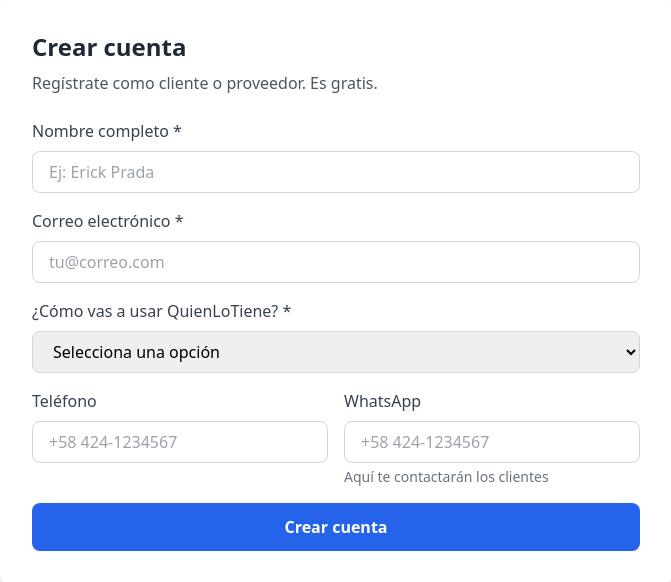
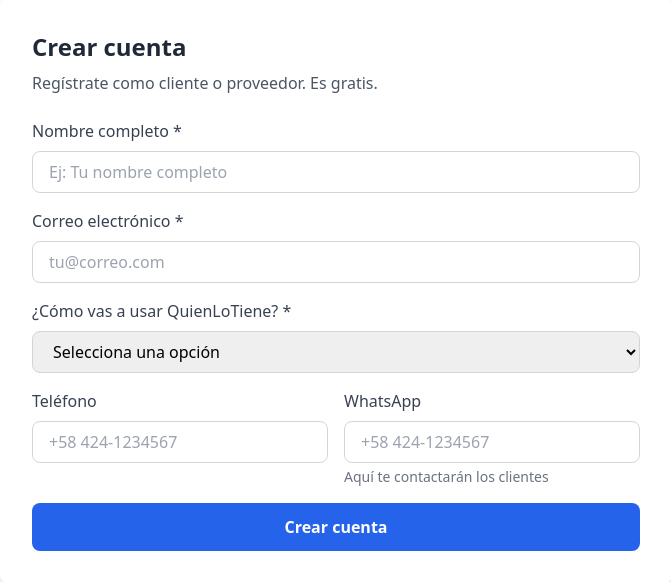
Before and after one commit to Kcire1985/quienlotiene, a Flask app: template templates/registro.html in a window 1280 px wide. Shown: the part 113-695 px from the top of the page, without its empty margins (304-975 px from the left). Run offline with Flask 3, Linux system fonts and the light colour scheme; the template is opened without the code that fills it, so the values that code supplies are empty; parts of the project's set-up code (start-up, migrations or seed data) failed here and were passed over; some libraries are stand-ins or nearby versions.

Commit message:
Cambiar placeholder del nombre en registro

```diff
--- a/templates/registro.html
+++ b/templates/registro.html
@@ -32,7 +32,7 @@
                         Nombre completo *
                     </label>
                     <input type="text" id="nombre" name="nombre" required
-                           placeholder="Ej: Erick Prada"
+                           placeholder="Ej: Tu nombre completo"
                            class="w-full border border-gray-300 rounded-lg px-4 py-2 focus:outline-none focus:ring-2 focus:ring-blue-500">
                 </div>
 
```
